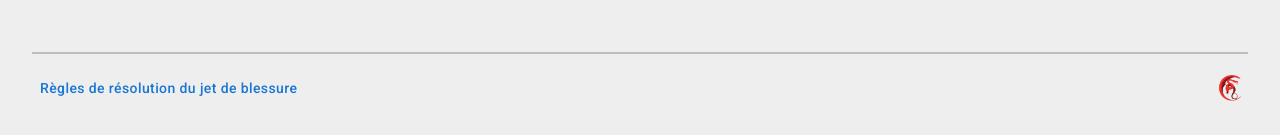
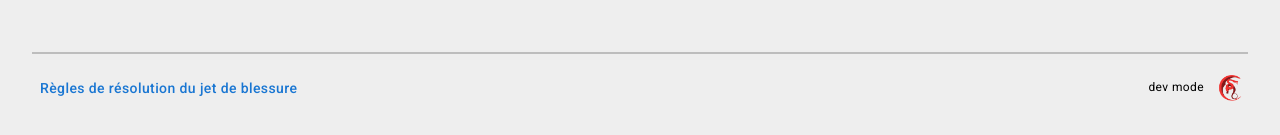
Before and after one commit to SebDelile/cdrf-wounds, a Next.js app: page / in a window 1280 px wide. Shown: the part 662-797 px from the top of the page. Built offline with nearby package versions, Linux system fonts and the light colour scheme.

Commit message:
add version in footer

```diff
--- a/package.json
+++ b/package.json
@@ -4,6 +4,7 @@
   "private": true,
   "scripts": {
     "dev": "next dev",
+    "prebuild": "node sync-version.js",
     "build": "next build",
     "start": "next start",
     "lint": "next lint"
--- a/src/components/Footer.tsx
+++ b/src/components/Footer.tsx
@@ -3,6 +3,9 @@ import { Box } from '@mui/system';
 import { ExplanationDialog } from './ExplanationDialog';
 import Image from 'next/image';
 import logoCDRF from 'public/logo-transparent.png';
+import { Typography } from '@mui/material';
+
+const version = process.env.NEXT_PUBLIC_APP_VERSION;
 
 type propTypes = {};
 
@@ -21,7 +24,20 @@ export default function Footer({}: propTypes) {
         }}
       >
         <ExplanationDialog />
-        <Image src={logoCDRF} width={36} height={36} alt="logo CDRF" />
+        <Box
+          sx={{
+            display: 'flex',
+            alignItems: 'center',
+            gap: '0.5rem',
+          }}
+        >
+          <Typography variant="caption">
+            {process.env.NODE_ENV === 'development'
+              ? 'dev mode'
+              : `version ${version}`}
+          </Typography>
+          <Image src={logoCDRF} width={36} height={36} alt="logo CDRF" />
+        </Box>
       </Box>
     </Box>
   );
--- a/src/pages/_app.tsx
+++ b/src/pages/_app.tsx
@@ -1,10 +1,18 @@
 import type { AppProps } from 'next/app';
 import '../styles/global.css';
 import Footer from '@/components/Footer';
+import Head from 'next/head';
 
 export default function App({ Component, pageProps }: AppProps) {
   return (
     <>
+      <Head>
+        <meta
+          name="description"
+          content="Un calculateur de blessure pour le jeu Confrontation"
+        />
+        <meta name="viewport" content="width=device-width, initial-scale=1" />
+      </Head>
       <Component {...pageProps} />
       <Footer />
     </>
--- a/src/pages/_document.tsx
+++ b/src/pages/_document.tsx
@@ -8,11 +8,6 @@ export default function Document() {
           rel="stylesheet"
           href="https://fonts.googleapis.com/css?family=Roboto:300,400,500,700&display=swap"
         />
-        <meta
-          name="description"
-          content="Un calculateur de blessure pour le jeu Confrontation"
-        />
-        <meta name="viewport" content="width=device-width, initial-scale=1" />
         <link rel="icon" href="/favicon.ico" />
       </Head>
       <body>
```
Also changed, not shown: sync-version.js (added, +22 -0 lines).
